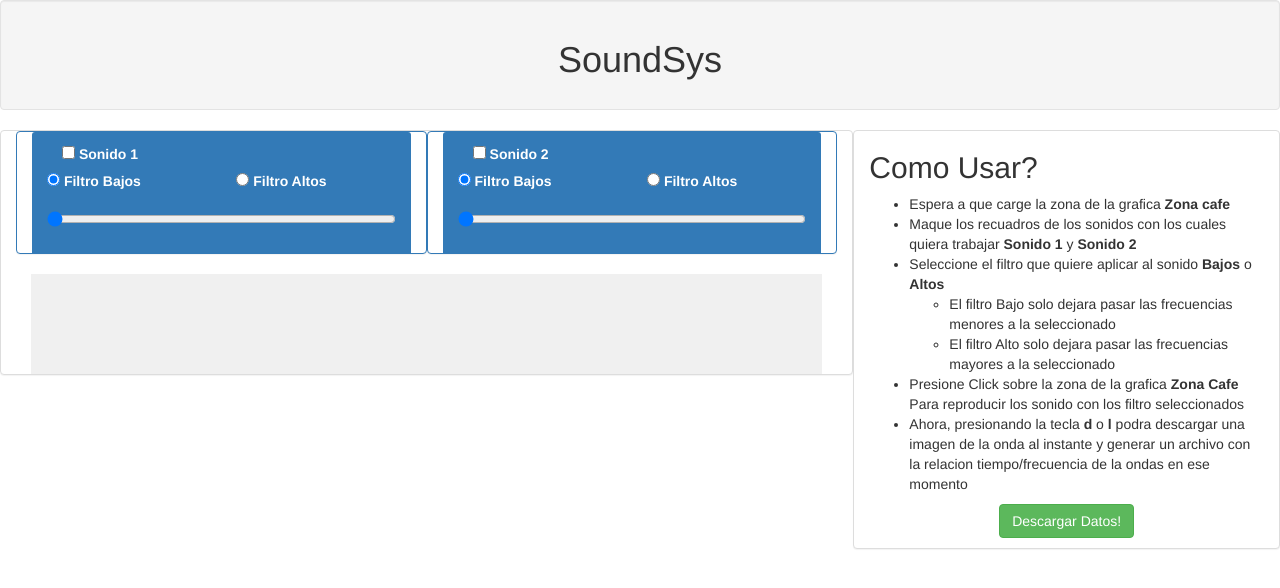
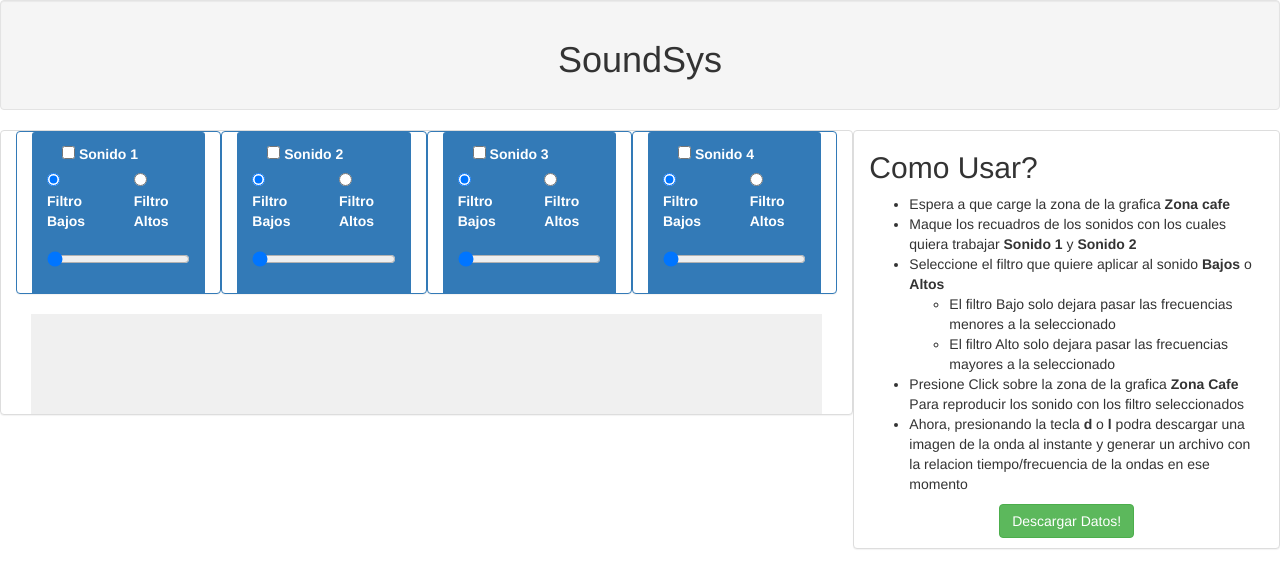
Before and after one commit to carlosturnerbenites-upc/soundsys, a Flask app: page / in a window 1280 px wide. Shown: the top 588 px of the page. Run offline with Flask 2, Linux system fonts and the light colour scheme; parts of the project's set-up code (start-up, migrations or seed data) failed here and were passed over; some libraries are stand-ins or nearby versions.

Commit message:
commit de apoyo

```diff
--- a/soundsys/templates/index.html
+++ b/soundsys/templates/index.html
@@ -21,7 +21,7 @@
 
 
 	<div class="col-md-8 panel panel-default">
-		<div class="col-md-6 panel panel-primary">
+		<div class="col-md-3 panel panel-primary">
 			<div class="panel-heading">
 
 				<div class="col-md-12">
@@ -44,7 +44,7 @@
 			</div>
 		</div>
 
-		<div class="col-md-6 panel panel-primary">
+		<div class="col-md-3 panel panel-primary">
 			<div class="panel-heading ">
 
 				<div class="col-md-12">
@@ -62,6 +62,52 @@
 					</div>
 					<div class="form-group col-md-12">
 						<input value="10" min="10" max="2550" step="1" type="range" id="fpasslow2">
+					</div>
+				</div>
+			</div>
+		</div>
+
+		<div class="col-md-3 panel panel-primary">
+			<div class="panel-heading ">
+
+				<div class="col-md-12">
+					<input type="checkbox" class="sound3" id="sound3">
+					<label for="sound3">Sonido 3</label>
+				</div>
+				<div class="row">
+					<div class="form-group col-md-6">
+						<input type="radio" name="filter3" checked="" value="lowpass" id="filter3_lowpass">
+						<label for="filter3_lowpass">Filtro Bajos</label>
+					</div>
+					<div class="form-group col-md-6">
+						<input type="radio" name="filter3" value="highpass" id="filter3_highpass">
+						<label for="filter3_highpass">Filtro Altos</label>
+					</div>
+					<div class="form-group col-md-12">
+						<input value="10" min="10" max="2550" step="1" type="range" id="fpasslow3">
+					</div>
+				</div>
+			</div>
+		</div>
+
+		<div class="col-md-3 panel panel-primary">
+			<div class="panel-heading ">
+
+				<div class="col-md-12">
+					<input type="checkbox" class="sound4" id="sound4">
+					<label for="sound4">Sonido 4</label>
+				</div>
+				<div class="row">
+					<div class="form-group col-md-6">
+						<input type="radio" name="filter4" checked="" value="lowpass" id="filter4_lowpass">
+						<label for="filter4_lowpass">Filtro Bajos</label>
+					</div>
+					<div class="form-group col-md-6">
+						<input type="radio" name="filter4" value="highpass" id="filter4_highpass">
+						<label for="filter4_highpass">Filtro Altos</label>
+					</div>
+					<div class="form-group col-md-12">
+						<input value="10" min="10" max="2550" step="1" type="range" id="fpasslow4">
 					</div>
 				</div>
 			</div>
```
Also changed, not shown: soundsys/static/src/analysis.js (+48 -0 lines).
